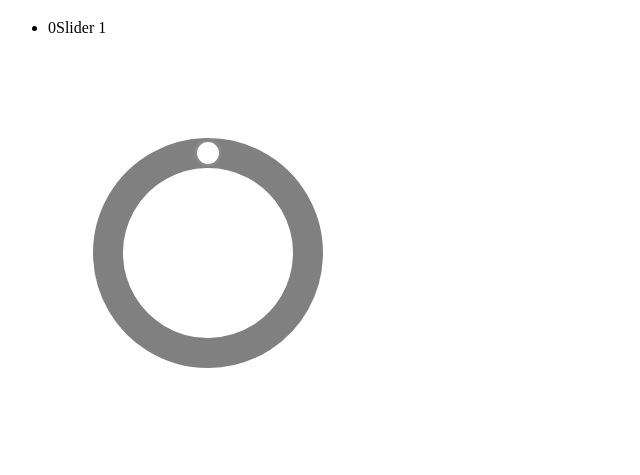
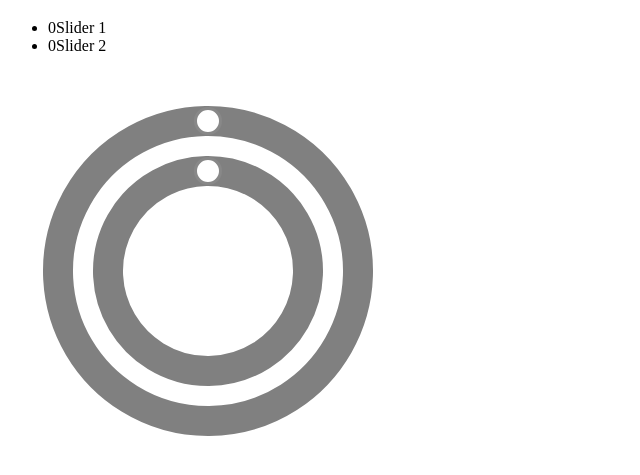
Before and after one commit to nkoporec/circular-slider, a plain HTML site: page index.html in a window 1280 px wide. Shown: the part 61-536 px from the top of the page, without its empty margins (0-640 px from the left). Drawn offline with Linux system fonts and the light colour scheme.

Commit message:
Refactor

```diff
--- a/index.html
+++ b/index.html
@@ -12,7 +12,7 @@
         <h1>JS Circular Slider</h1>
         <div id="sliders-wrap"></div>
     </div>
-    <script type="text/javascript" src="./slider.js"></script>
+    <script type="text/javascript" src="./js/slider.js"></script>
     <script>
         const options = {
             selector: '#sliders-wrap',
@@ -23,8 +23,15 @@
                     min: 0,
                     max: 100,
                     step: 10,
-                    initialVal: 50,
                     color: "#8a2424",
+                },
+                {
+                    id: "Slider 2",
+                    radius: 150,
+                    min: 0,
+                    max: 1000,
+                    step: 100,
+                    color: "green",
                 },
             ]
         };
--- a/slider.js
+++ b/js/slider.js
@@ -1,5 +1,5 @@
 class Slider {
-
+    // Constructor.
     constructor({ selector, sliders }) {
         this.selector = selector;
         this.container = document.querySelector(this.selector);
@@ -11,9 +11,12 @@ class Slider {
         this.sliders = sliders;
     }
 
+    // Build sliders.
     init() {
+        // Create UI for value reading.
         this.createValueUI();
 
+        // Build SVG wrapper.
         const svgContainer = document.createElement('div');
         svgContainer.classList.add('slider');
         const svg = document.createElementNS('http://www.w3.org/2000/svg', 'svg');
@@ -22,51 +25,55 @@ class Slider {
         svgContainer.appendChild(svg);
         this.container.appendChild(svgContainer);
 
+        // Start building sliders.
         this.sliders.forEach((slider, index) => this.drawSlider(svg, slider, index));
 
-        svgContainer.addEventListener('mousedown', this.mouseStart.bind(this), false);
-        svgContainer.addEventListener('touchstart', this.mouseStart.bind(this), false);
-        svgContainer.addEventListener('mousemove', this.mouseMove.bind(this), false);
-        svgContainer.addEventListener('touchmove', this.mouseMove.bind(this), false);
-        window.addEventListener('mouseup', this.mouseEnd.bind(this), false);
-        window.addEventListener('touchend', this.mouseEnd.bind(this), false);
+        // Bind events.
+        this.eventListeners(svgContainer);
     }
 
+    // Draws one slider element.
     drawSlider(svg, slider, index) {
         // Defaults.
         slider.radius = slider.radius ?? 50;
         slider.min = slider.min ?? 0;
         slider.max = slider.max ?? 1000;
         slider.step = slider.step ?? 50;
-        slider.initialValue = slider.initialValue ?? 0;
         slider.color = slider.color ?? '#FF5733';
 
-        const initialAngle = Math.floor( (slider.initialValue / (slider.max - slider.min)) * 360 );
+        const initialAngle = Math.floor( (0 / (slider.max - slider.min)) * 360 );
+
+        // Create slider group (<g> element).
         const sliderGroup = document.createElementNS('http://www.w3.org/2000/svg', 'g');
-
         sliderGroup.setAttribute('transform', 'rotate(-90,' + this.cx + ',' + this.cy + ')');
         sliderGroup.setAttribute('data-slider', index);
         sliderGroup.setAttribute('rad', slider.radius);
         svg.appendChild(sliderGroup);
 
+        // Start drawing the slider paths.
         this.drawPath(slider.radius, 360, sliderGroup, "grey", 'back');
         this.drawPath(slider.radius, 0, sliderGroup, slider.color, 'front');
 
+        // Draw slider handle.
         this.drawHandle(slider, initialAngle, sliderGroup);
     }
 
+    // Creates a <path> element, with stroke and no fill.
     drawPath(radius, angle, group, color, type) {
         const path = document.createElementNS('http://www.w3.org/2000/svg', 'path');
+        // This is needed to distinct between active and bg paths.
+        const pathClass = (type === 'front') ? 'sliderSinglePathActive' : 'sliderSinglePath';
 
-        const pathClass = (type === 'front') ? 'sliderSinglePathActive' : 'sliderSinglePath';
         path.classList.add(pathClass);
         path.setAttribute('d', this.describeArc(this.cx, this.cy, radius, 0, angle));
         path.style.stroke = color;
         path.style.strokeWidth = 30;
         path.style.fill = 'none';
+
         group.appendChild(path);
     }
 
+    // Create a small <circle> element that will be used as handle.
     drawHandle(slider, initialAngle, group) {
         const handleCenter = this.calculateHandleCenter(initialAngle * this.tau / 360, slider.radius);
         const handle = document.createElementNS('http://www.w3.org/2000/svg', 'circle');
@@ -82,6 +89,7 @@ class Slider {
         group.appendChild(handle);
     }
 
+    // Builds the 'd' attribute for path.
     describeArc (x, y, radius, startAngle, endAngle) {
         let endAngleOriginal, start, end, arcSweep, path;
         endAngleOriginal = endAngle;
@@ -109,57 +117,30 @@ class Slider {
         return path;
     }
 
-    polarToCartesian (centerX, centerY, radius, angleInDegrees) {
-        const angleInRadians = angleInDegrees * Math.PI / 180;
-        const x = centerX + (radius * Math.cos(angleInRadians));
-        const y = centerY + (radius * Math.sin(angleInRadians));
-        return {x, y};
+    // Creates <ul> element that holds are slider names and values.
+    createValueUI() {
+        const ui_wrapper = document.createElement('ul');
+
+        this.sliders.forEach((slider, index) => {
+            const li = document.createElement('li');
+            li.setAttribute('data-slider', index);
+
+            const sliderValue = document.createElement('span');
+            sliderValue.classList.add('slider-val');
+            sliderValue.innerText = 0;
+            li.appendChild(sliderValue);
+
+            const sliderName = document.createElement('span');
+            sliderName.innerText = slider.id ?? 'Unknown';
+            li.appendChild(sliderName);
+
+            ui_wrapper.appendChild(li);
+        });
+
+        this.container.appendChild(ui_wrapper);
     }
 
-    calculateHandleCenter (angle, radius) {
-        const x = this.cx + Math.cos(angle) * radius;
-        const y = this.cy + Math.sin(angle) * radius;
-        return {x, y};
-    }
-
-    mouseStart(e) {
-        if (this.mouseDown) return;
-        this.mouseDown = true;
-        const rmc = this.getMouseCoordinates(e);
-        this.closestSlider(rmc);
-        this.redrawSlider(rmc);
-    }
-
-    mouseMove(e) {
-        if (!this.mouseDown) return;
-        e.preventDefault();
-        const rmc = this.getMouseCoordinates(e);
-        this.redrawSlider(rmc);
-    }
-
-    mouseEnd() {
-        if (!this.mouseDown) return;
-        this.mouseDown = false;
-        this.activeSlider = null;
-    }
-
-    redrawSlider(rmc) {
-        const activePath = this.activeSlider.querySelector('.sliderSinglePathActive');
-        const radius = +this.activeSlider.getAttribute('rad');
-        const currentAngle = this.calculateMouseAngle(rmc) * 0.999;
-
-        // Redraw active path
-        activePath.setAttribute('d', this.describeArc(this.cx, this.cy, radius, 0, this.radiansToDegrees(currentAngle)));
-
-        // Redraw handle
-        const handle = this.activeSlider.querySelector('.handle');
-        const handleCenter = this.calculateHandleCenter(currentAngle, radius);
-        handle.setAttribute('cx', handleCenter.x);
-        handle.setAttribute('cy', handleCenter.y);
-
-        this.updateValueUI(currentAngle);
-    }
-
+    // Updates the value UI when the user moves the slider.
     updateValueUI(currentAngle) {
         const sliderIndex = this.activeSlider.getAttribute('data-slider');
         const targetUi = document.querySelector(`li[data-slider="${sliderIndex}"] .slider-val`);
@@ -173,26 +154,61 @@ class Slider {
         targetUi.innerText = currentValue;
     }
 
-    getMouseCoordinates (e) {
-        const containerRect = document.querySelector('.slider').getBoundingClientRect();
-        const x = e.clientX - containerRect.left;
-        const y = e.clientY - containerRect.top;
-        return { x, y };
+    // Binds all needed events.
+    eventListeners(svgContainer) {
+        svgContainer.addEventListener('mousedown', this.mouseStart.bind(this), false);
+        svgContainer.addEventListener('touchstart', this.mouseStart.bind(this), false);
+        svgContainer.addEventListener('mousemove', this.mouseMove.bind(this), false);
+        svgContainer.addEventListener('touchmove', this.mouseMove.bind(this), false);
+        window.addEventListener('mouseup', this.mouseEnd.bind(this), false);
+        window.addEventListener('touchend', this.mouseEnd.bind(this), false);
     }
 
-    calculateMouseAngle(rmc) {
-        const angle = Math.atan2(rmc.y - this.cy, rmc.x - this.cx);
-        if (angle > - this.tau / 2 && angle < - this.tau / 4) {
-            return angle + this.tau * 1.25;
-        } else {
-            return angle + this.tau * 0.25;
-        }
+    // Mousedown, touchstart event listener.
+    mouseStart(e) {
+        if (this.mouseDown) return;
+        this.mouseDown = true;
+        const rmc = this.getMouseCoordinates(e);
+        this.closestSlider(rmc);
+        this.redrawSlider(rmc);
     }
 
-    radiansToDegrees(angle) {
-        return angle / (Math.PI / 180);
+    // Mousemove, touchmove event listener.
+    mouseMove(e) {
+        if (!this.mouseDown) return;
+        e.preventDefault();
+        const rmc = this.getMouseCoordinates(e);
+        this.redrawSlider(rmc);
     }
 
+    // Mouseup, touchend event listener.
+    mouseEnd() {
+        if (!this.mouseDown) return;
+        this.mouseDown = false;
+        this.activeSlider = null;
+    }
+
+    // Re-draws the slider, this is called when the user moves the mouse.
+    // inside the slider.
+    redrawSlider(rmc) {
+        const activePath = this.activeSlider.querySelector('.sliderSinglePathActive');
+        const radius = +this.activeSlider.getAttribute('rad');
+        const currentAngle = this.calculateMouseAngle(rmc) * 0.999;
+
+        // Redraw path
+        activePath.setAttribute('d', this.describeArc(this.cx, this.cy, radius, 0, this.radiansToDegrees(currentAngle)));
+
+        // Redraw handle
+        const handle = this.activeSlider.querySelector('.handle');
+        const handleCenter = this.calculateHandleCenter(currentAngle, radius);
+        handle.setAttribute('cx', handleCenter.x);
+        handle.setAttribute('cy', handleCenter.y);
+
+        // Update values.
+        this.updateValueUI(currentAngle);
+    }
+
+    // Gets the closet mouse slider.
     closestSlider(rmc) {
         const mouseDistanceFromCenter = Math.hypot(rmc.x - this.cx, rmc.y - this.cy);
         const container = document.querySelector('.slider');
@@ -209,25 +225,41 @@ class Slider {
         this.activeSlider = sliderGroups[closestSliderIndex];
     }
 
-    createValueUI() {
-        const ui_wrapper = document.createElement('ul');
+    // Polar to cartesian transformation
+    polarToCartesian (centerX, centerY, radius, angleInDegrees) {
+        const angleInRadians = angleInDegrees * Math.PI / 180;
+        const x = centerX + (radius * Math.cos(angleInRadians));
+        const y = centerY + (radius * Math.sin(angleInRadians));
+        return {x, y};
+    }
 
-        this.sliders.forEach((slider, index) => {
-            const li = document.createElement('li');
-            li.setAttribute('data-slider', index);
+    // Calculates the center for handler el.
+    calculateHandleCenter (angle, radius) {
+        const x = this.cx + Math.cos(angle) * radius;
+        const y = this.cy + Math.sin(angle) * radius;
+        return {x, y};
+    }
 
-            const sliderValue = document.createElement('span');
-            sliderValue.classList.add('slider-val');
-            sliderValue.innerText = slider.initialValue ?? 0;
-            li.appendChild(sliderValue);
+    // Get current mouse cords.
+    getMouseCoordinates (e) {
+        const containerRect = document.querySelector('.slider').getBoundingClientRect();
+        const x = e.clientX - containerRect.left;
+        const y = e.clientY - containerRect.top;
+        return { x, y };
+    }
 
-            const sliderName = document.createElement('span');
-            sliderName.innerText = slider.id ?? 'Unknown';
-            li.appendChild(sliderName);
+    // Calculates mouse angle.
+    calculateMouseAngle(rmc) {
+        const angle = Math.atan2(rmc.y - this.cy, rmc.x - this.cx);
+        if (angle > - this.tau / 2 && angle < - this.tau / 4) {
+            return angle + this.tau * 1.25;
+        } else {
+            return angle + this.tau * 0.25;
+        }
+    }
 
-            ui_wrapper.appendChild(li);
-        });
-
-        this.container.appendChild(ui_wrapper);
+    // Transform radions to degrees.
+    radiansToDegrees(angle) {
+        return angle / (Math.PI / 180);
     }
 }
```
